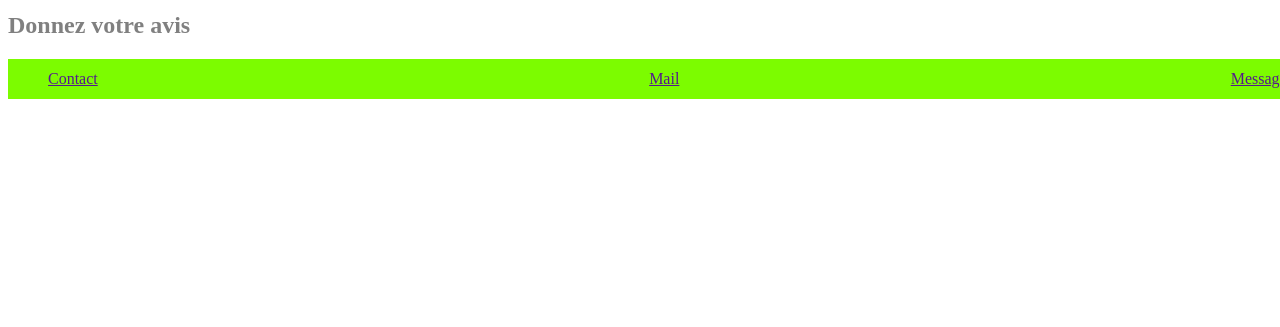
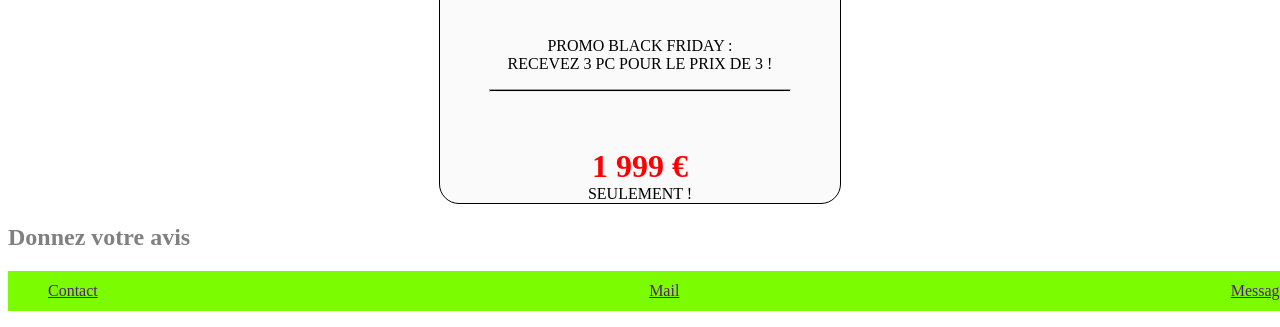
Before and after one commit to adairon/TP-securisation_et_partage, a plain HTML site: page index.html in a window 1280 px wide. Shown: the part 752-1079 px from the top of the page. Before the commit the page ends 867 px from the top, so only its background shows below. Drawn offline with Linux system fonts and the light colour scheme.

Commit message:
ajouts des promos black friday

```diff
--- /dev/null
+++ b/JS/script.js
@@ -0,0 +1 @@
+alert("découvrez nos promotions Black Friday !");
--- a/index.html
+++ b/index.html
@@ -44,6 +44,13 @@
             <hr>
         </div>
         <div class="prix"> <span>999 €</span> <br> seulement !</div>
+
+        <div class="offre" id="bFriday">Promo Black Friday : <br>
+            recevez 3 PC pour le prix de 3 !
+            <br>
+            <hr>
+        </div>
+        <div class="prix"> <span>1 999 €</span> <br> seulement !</div>
     </section>
 <!-- ===================================AVIS=============================== -->
     <section class="avis">
@@ -57,6 +64,8 @@
             <li class="ml-5"><a href="">Message</a></li>
         </ul>
     </footer>
+
+<script src="JS/script.js"></script>
 </body>
 
 
--- a/style.css
+++ b/style.css
@@ -41,7 +41,7 @@ h2 {
 }
 .offre_prix{
     margin: auto;
-    height: 200px;width: 400px;
+    width: 400px;
     border: 1px solid black;
     border-radius: 20px;
     background: rgb(250, 250, 250);
@@ -64,3 +64,7 @@ h2 {
     font-size: 2rem;
     font-weight: bolder;
 }
+
+.offre{
+    margin: 40px auto;
+}
```
